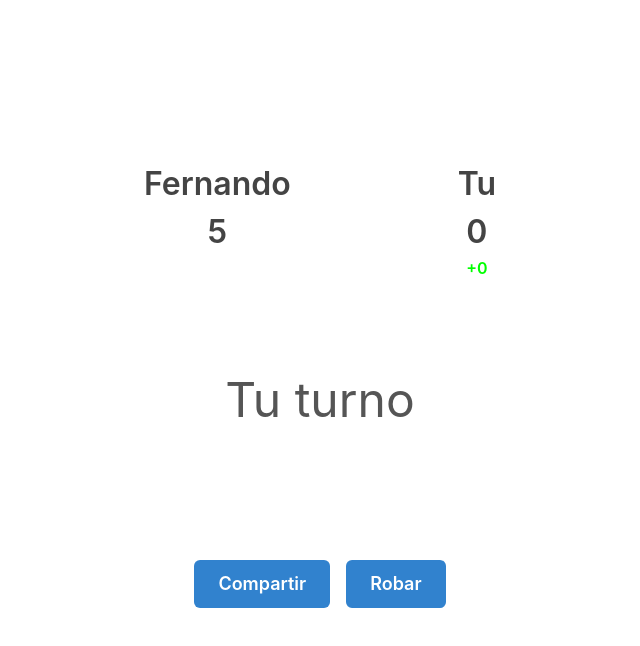
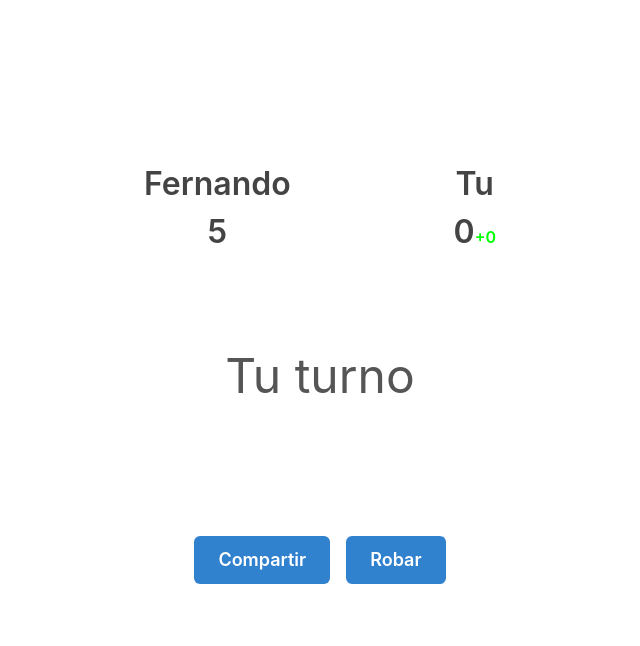
Before and after one commit to erickborquez/prisioners-dilemma-web, a Next.js app: page / in a window 1280 px wide. Both pictures are taken after a click on the button "Compartir". Shown: the top 646 px of the page, without its empty margins (320-960 px from the left). Built offline with nearby package versions, Linux system fonts and the light colour scheme; no server answers.

Commit message:
Fix bad HTML

```diff
--- a/src/game/component/SoloStrategyGame.tsx
+++ b/src/game/component/SoloStrategyGame.tsx
@@ -45,7 +45,7 @@ export const SoloStrategyGameComponent: React.FC<Props> = ({ game, state, actorP
           <Text>
             {state.points[actorPlayerId]}
             {lastReceivedPoints !== null && (
-              <Text color='#0f0' fontSize='16px'>+{lastReceivedPoints}</Text>
+              <Text as='span' color='#0f0' fontSize='16px'>+{lastReceivedPoints}</Text>
             )}
           </Text>
         </Box>
```
